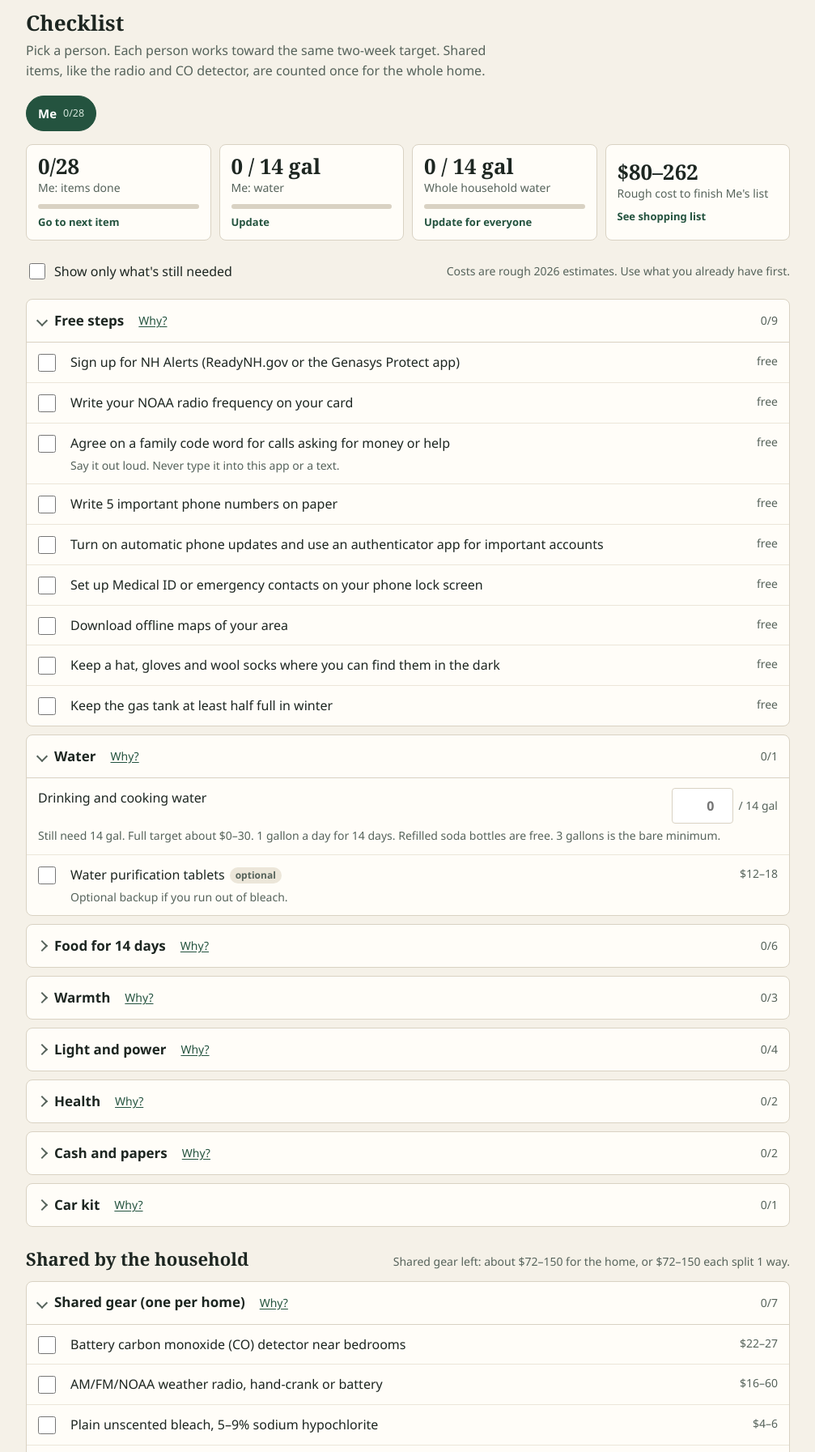
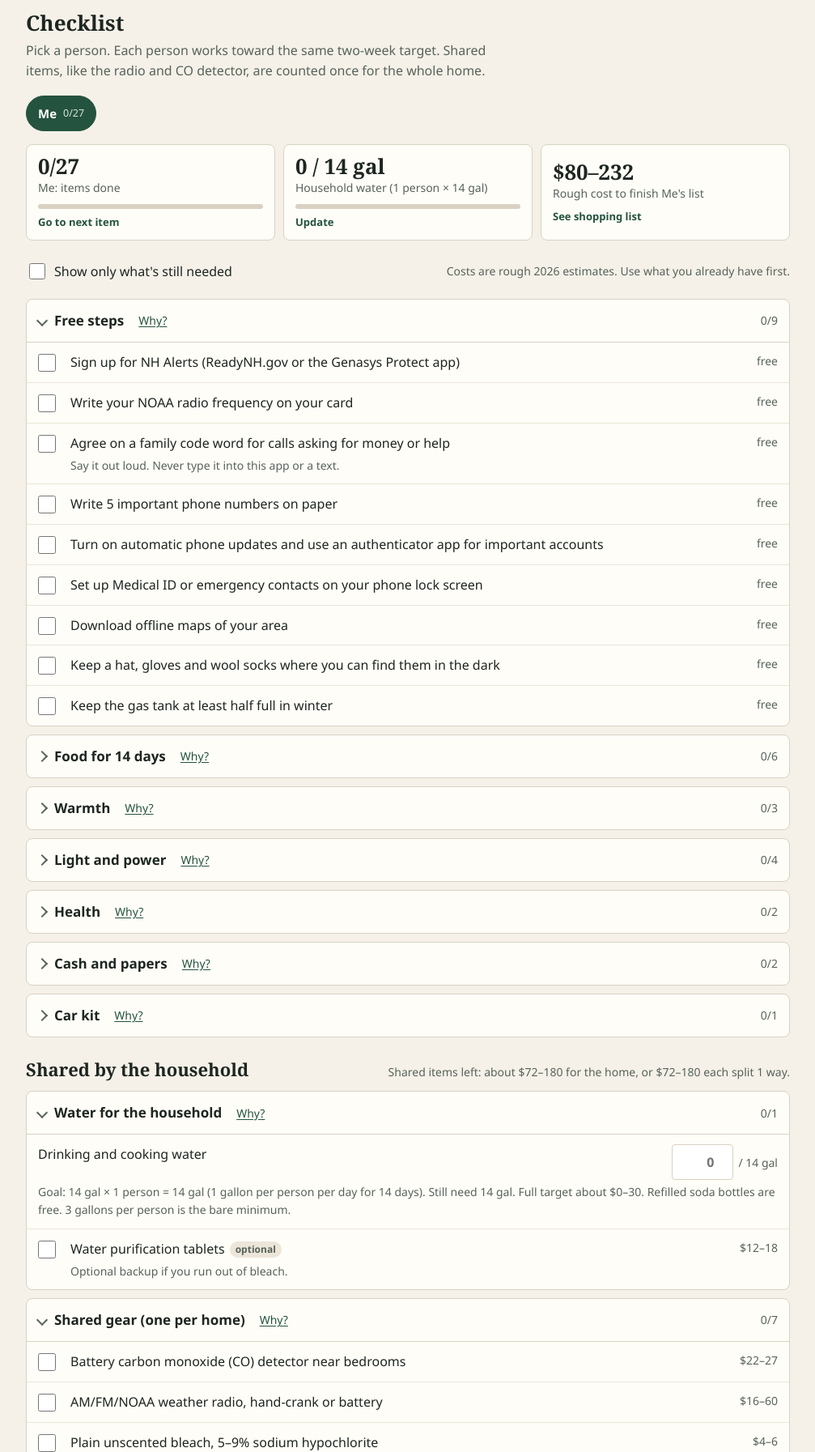
Before and after one commit to gnarklor/nh-winter-plan, a plain HTML site: page index.html in a window 1280 px wide. Shown: the part 840-2633 px from the top of the page at 81% size, without its empty margins (136-1143 px from the left). Drawn offline with Linux system fonts and the light colour scheme; a web font is replaced by a local one.

Commit message:
Track water as one household total scaled by people
Co-authored-by: Perplexity <noreply@perplexity.ai>

```diff
--- a/index.html
+++ b/index.html
@@ -426,13 +426,6 @@ footer{border-top:1px solid var(--line);padding:18px 0 30px;font-size:14px;color
   <p style="margin:0 0 16px">This clears everyone's progress and notes on this device. Download a backup first if you might want them later.</p>
   <div style="display:flex;gap:10px;justify-content:flex-end"><button class="btn" type="button" id="cancelReset">Cancel</button><button class="btn alarm" type="button" id="doReset">Clear everything</button></div>
 </dialog>
-<dialog id="waterDlg" aria-labelledby="h-water">
-  <h3 id="h-water" style="font-family:var(--display);font-size:20px;margin:0 0 4px">Household water</h3>
-  <p class="note" style="margin:0 0 8px">Type how many gallons each person has stored. The goal is 14 gallons each.</p>
-  <div id="waterRows"></div>
-  <p id="waterTotal" style="font-weight:600;margin:10px 0 0"></p>
-  <div style="display:flex;justify-content:flex-end;margin-top:12px"><button class="btn solid" type="button" id="closeWater">Done</button></div>
-</dialog>
 <dialog id="shareDlg">
   <h3 style="font-family:var(--display);font-size:20px;margin:0 0 8px">Send this to family</h3>
   <p style="margin:0 0 8px">Copy this message and paste it into a text or email.</p>
@@ -465,10 +458,6 @@ const PERSON=[
   ['maps','Download offline maps of your area'],
   ['spot','Keep a hat, gloves and wool socks where you can find them in the dark'],
   ['tank','Keep the gas tank at least half full in winter',{when:'driver'}]
- ]},
- {id:'water',title:'Water',why:'why-water',items:[
-  ['water','Drinking and cooking water',{q:14,unit:'gal',step:0.5,c:[0,30],note:'1 gallon a day for 14 days. Refilled soda bottles are free. 3 gallons is the bare minimum.'}],
-  ['tabs','Water purification tablets',{opt:true,c:[12,18],note:'Optional backup if you run out of bleach.'}]
  ]},
  {id:'food',title:'Food for 14 days',why:'why-food',items:[
   ['protein','Canned protein (tuna, chicken, beans, chili, soup)',{q:14,unit:'cans',step:1,c:[15,25]}],
@@ -503,6 +492,10 @@ const PERSON=[
  ]}
 ];
 const HOME=[
+ {id:'h-water',title:'Water for the household',why:'why-water',items:[
+  ['water','Drinking and cooking water',{q:14,per:true,unit:'gal',step:0.5,c:[0,30],note:'Refilled soda bottles are free. 3 gallons per person is the bare minimum.'}],
+  ['tabs','Water purification tablets',{opt:true,c:[12,18],note:'Optional backup if you run out of bleach.'}]
+ ]},
  {id:'h-gear',title:'Shared gear (one per home)',why:'why-warmth',items:[
   ['co','Battery carbon monoxide (CO) detector near bedrooms',{c:[22,27]}],
   ['radio','AM/FM/NOAA weather radio, hand-crank or battery',{c:[16,60]}],
@@ -552,6 +545,7 @@ function load(){
   try{if(!LS)throw 0;const raw=LS.getItem(KEY);S=raw?JSON.parse(raw):fresh();}catch(e){storageOK=false;S=fresh();}
   if(!S.people||!S.people.length)S.people=fresh().people;
   S.items=S.items||{};S.homeItems=S.homeItems||{};S.fields=S.fields||{};S.med=S.med||{};S.home=Object.assign(fresh().home,S.home||{});
+  if(S.homeItems.water===undefined){let w=0,t=false;Object.values(S.items).forEach(st=>{w+=Number(st.water)||0;if(st.tabs)t=true;delete st.water;delete st.tabs;});if(w)S.homeItems.water=w;if(t)S.homeItems.tabs=true;}
   if(!S.people.find(p=>p.id===S.active))S.active=S.people[0].id;
   try{LS.setItem(KEY+'-t','1');LS.removeItem(KEY+'-t');}catch(e){storageOK=false;}
   $('#storageWarn').hidden=storageOK;
@@ -562,7 +556,9 @@ function toast(m){const t=$('#toast');t.textContent=m;t.classList.add('show');cl
 
 function applies(o,p){if(!o||!o.when)return true;if(o.when==='driver')return !!p.driver;if(o.when==='meds')return !!p.meds;if(o.when==='well')return S.home.well==='well';return true;}
 function val(store,id){return store?store[id]:undefined;}
-function frac(o,v){if(o&&o.q){const n=Math.max(0,Number(v)||0);return Math.min(1,n/o.q);}return v?1:0;}
+const tq=o=>o.per?o.q*S.people.length:o.q;
+const cs=o=>o.per?[o.c[0]*S.people.length,o.c[1]*S.people.length]:o.c;
+function frac(o,v){if(o&&o.q){const n=Math.max(0,Number(v)||0);return Math.min(1,n/tq(o));}return v?1:0;}
 function personStore(p){return S.items[p.id]||(S.items[p.id]={});}
 function stats(p){
   const st=personStore(p);let total=0,done=0,lo=0,hi=0;
@@ -570,7 +566,7 @@ function stats(p){
     if(!(o&&o.opt)){total++;if(f>=1)done++;if(o&&o.c){lo+=o.c[0]*(1-f);hi+=o.c[1]*(1-f);}}}));
   return {total,done,lo,hi};
 }
-function homeStats(){let total=0,done=0,lo=0,hi=0;HOME.forEach(g=>g.items.forEach(([id,,o])=>{if(!applies(o))return;total++;const f=frac(o,S.homeItems[id]);if(f>=1)done++;if(o&&o.c){lo+=o.c[0]*(1-f);hi+=o.c[1]*(1-f);}}));return {total,done,lo,hi};}
+function homeStats(){let total=0,done=0,lo=0,hi=0;HOME.forEach(g=>g.items.forEach(([id,,o])=>{if(!applies(o)||(o&&o.opt))return;total++;const f=frac(o,S.homeItems[id]);if(f>=1)done++;if(o&&o.c){const c=cs(o);lo+=c[0]*(1-f);hi+=c[1]*(1-f);}}));return {total,done,lo,hi};}
 const money=(lo,hi)=>{lo=Math.round(lo);hi=Math.round(hi);if(hi<=0)return '$0';return lo===hi?'$'+lo:'$'+lo+'–'+hi;};
 
 function itemHTML(scope,id,label,o,v){
@@ -578,10 +574,10 @@ function itemHTML(scope,id,label,o,v){
   const tag=o.opt?'<span class="tag opt">optional</span>':'';
   const cost=o.c?'<span class="cost">'+(o.c[1]===0?'free':money(o.c[0],o.c[1]))+'</span>':'<span class="cost">free</span>';
   if(o.q){
-    const n=Number(v)||0,need=Math.max(0,o.q-n);
+    const n=Number(v)||0,T=tq(o),need=Math.max(0,T-n),C=o.c?cs(o):null,np=S.people.length;
     return `<div class="item qty${done?' done':''}" data-done="${done}"><div><span style="font-weight:500">${esc(label)}</span>${tag}</div>
-      <div class="qtybox"><input type="number" inputmode="decimal" min="0" step="${o.step||1}" value="${n||''}" placeholder="0" data-k="${key}" aria-label="${esc(label)}: how many you have"><span>/ ${o.q} ${esc(o.unit)}</span></div>
-      <div class="meta">${done?'Target met.':`Still need ${+need.toFixed(1)} ${esc(o.unit)}.`} ${o.c?'Full target about '+money(o.c[0],o.c[1])+'.':''} ${o.note?esc(o.note):''}</div></div>`;
+      <div class="qtybox"><input type="number" inputmode="decimal" min="0" step="${o.step||1}" value="${n||''}" placeholder="0" data-k="${key}" aria-label="${esc(label)}: how many you have"><span>/ ${T} ${esc(o.unit)}</span></div>
+      <div class="meta">${o.per?`Goal: ${o.q} ${esc(o.unit)} × ${np} ${np>1?'people':'person'} = ${T} ${esc(o.unit)} (1 gallon per person per day for 14 days). `:''}${done?'Target met.':`Still need ${+need.toFixed(1)} ${esc(o.unit)}.`} ${C?'Full target about '+money(C[0],C[1])+'.':''} ${o.note?esc(o.note):''}</div></div>`;
   }
   const inp='i-'+scope+'-'+id;
   return `<div class="item${done?' done':''}" data-done="${done}"><input type="checkbox" id="${inp}" data-k="${key}" ${done?'checked':''}>
@@ -598,21 +594,20 @@ function groupHTML(g,scope,store,p,openSet){
 function openGroups(){const s=new Set();document.querySelectorAll('details.group[open]').forEach(d=>s.add(d.dataset.g));return s;}
 let firstRender=true;
 function renderList(){
-  const os=firstRender?new Set(['free','water','h-gear']):openGroups();firstRender=false;
+  const os=firstRender?new Set(['free','h-water','h-gear']):openGroups();firstRender=false;
   const p=S.people.find(x=>x.id===S.active);
   $('#peopleChips').innerHTML=S.people.map(x=>{const s=stats(x);return `<button class="chip" type="button" data-person="${x.id}" aria-pressed="${x.id===S.active}">${esc(x.name||'Unnamed')} <small>${s.done}/${s.total}</small></button>`;}).join('');
-  const s=stats(p),hs=homeStats(),st=personStore(p),w=Number(st.water)||0;
-  const allW=S.people.reduce((a,x)=>a+(Number(personStore(x).water)||0),0),allT=14*S.people.length;
+  const s=stats(p),hs=homeStats(),st=personStore(p);
+  const allW=Number(S.homeItems.water)||0,allT=14*S.people.length;
   const pct=x=>Math.round(x*100);
   $('#stats').innerHTML=`
    <button type="button" class="stat" data-stat="next"><b>${s.done}/${s.total}</b><span>${esc(p.name||'This person')}: items done</span><div class="bar"><i style="width:${pct(s.done/s.total)}%"></i></div><span class="go">${s.done<s.total?'Go to next item':'All done'}</span></button>
-   <button type="button" class="stat" data-stat="water"><b>${+w.toFixed(1)} / 14 gal</b><span>${esc(p.name||'This person')}: water</span><div class="bar"><i style="width:${pct(Math.min(1,w/14))}%"></i></div><span class="go">Update</span></button>
-   <button type="button" class="stat" data-stat="allwater"><b>${+allW.toFixed(1)} / ${allT} gal</b><span>Whole household water</span><div class="bar"><i style="width:${pct(Math.min(1,allW/allT))}%"></i></div><span class="go">Update for everyone</span></button>
+   <button type="button" class="stat" data-stat="water"><b>${+allW.toFixed(1)} / ${allT} gal</b><span>Household water (${S.people.length} ${S.people.length>1?'people':'person'} × 14 gal)</span><div class="bar"><i style="width:${pct(Math.min(1,allW/allT))}%"></i></div><span class="go">Update</span></button>
    <button type="button" class="stat" data-stat="shop"><b>${money(s.lo,s.hi)}</b><span>Rough cost to finish ${esc(p.name||'this person')}'s list</span><span class="go">See shopping list</span></button>`;
   $('#costNote').textContent='Costs are rough 2026 estimates. Use what you already have first.';
   $('#personGroups').innerHTML=PERSON.map(g=>groupHTML(g,'p',st,p,os)).join('');
   const n=S.people.length;
-  $('#homeShare').textContent=`Shared gear left: about ${money(hs.lo,hs.hi)} for the home, or ${money(hs.lo/n,hs.hi/n)} each split ${n} way${n>1?'s':''}.`;
+  $('#homeShare').textContent=`Shared items left: about ${money(hs.lo,hs.hi)} for the home, or ${money(hs.lo/n,hs.hi/n)} each split ${n} way${n>1?'s':''}.`;
   $('#homeGroups').innerHTML=HOME.map(g=>groupHTML(g,'h',S.homeItems,p,os)).join('');
   $('#onlyMissing').checked=!!S.onlyMissing;
 }
@@ -706,7 +701,7 @@ function renderPaper(){
     list.forEach(p=>{const st=personStore(p);const rows=[];PERSON.forEach(g=>g.items.forEach(([id,l,o])=>{if(!applies(o,p))return;const v=st[id],f=frac(o,v);if(f>=1||(o&&o.opt))return;
       const need=o&&o.q?`${+(o.q-(Number(v)||0)).toFixed(1)} ${o.unit}`:'';const c=o&&o.c?money(o.c[0]*(1-f),o.c[1]*(1-f)):'free';rows.push(`<tr><td>☐</td><td>${esc(l)}</td><td class="n">${esc(need)}</td><td class="n">${c}</td></tr>`);}));
       const s=stats(p);html+=`<div class="pcard"><h3>${esc(p.name||'Unnamed')}: still needed</h3><p class="note" style="margin:0 0 6px">About ${money(s.lo,s.hi)} total. Buy a little each trip.</p>${rows.length?`<table class="t"><thead><tr><th></th><th>Item</th><th>Amount</th><th>Cost</th></tr></thead><tbody>${rows.join('')}</tbody></table>`:'<p>Everything is done.</p>'}</div>`;});
-    const hr=[];HOME.forEach(g=>g.items.forEach(([id,l,o])=>{if(!applies(o))return;if(frac(o,S.homeItems[id])>=1)return;hr.push(`<tr><td>☐</td><td>${esc(l)}</td><td class="n">${o&&o.c?money(o.c[0],o.c[1]):'free'}</td></tr>`);}));
+    const hr=[];HOME.forEach(g=>g.items.forEach(([id,l,o])=>{if(!applies(o))return;if(frac(o,S.homeItems[id])>=1)return;if(o&&o.opt)return;const f=frac(o,S.homeItems[id]),C=o&&o.c?cs(o):null;const need=o&&o.q?` (${+(tq(o)-(Number(S.homeItems[id])||0)).toFixed(1)} ${o.unit} more)`:'';hr.push(`<tr><td>☐</td><td>${esc(l)}${esc(need)}</td><td class="n">${C?money(C[0]*(1-f),C[1]*(1-f)):'free'}</td></tr>`);}));
     html+=`<div class="pcard"><h3>For the whole home</h3>${hr.length?`<table class="t"><tbody>${hr.join('')}</tbody></table>`:'<p>Everything is done.</p>'}</div>`;
     $('#paper').innerHTML=html;
   }
@@ -779,17 +774,8 @@ function goToItem(sel){
   const row=el.closest('.item')||el;row.scrollIntoView({behavior:'smooth',block:'center'});
   setTimeout(()=>{el.focus({preventScroll:true});flash(row);},350);
 }
-function renderWaterRows(){
-  $('#waterRows').innerHTML=S.people.map(p=>{const v=Number(personStore(p).water)||0;return `<div class="wrow"><label for="w-${p.id}">${esc(p.name||'Unnamed')}</label><div class="qtybox"><input type="number" inputmode="decimal" min="0" step="0.5" id="w-${p.id}" data-water="${p.id}" value="${v||''}" placeholder="0"><span>/ 14 gal</span></div></div>`;}).join('');
-  updateWaterTotal();
-}
-function updateWaterTotal(){const t=S.people.reduce((a,x)=>a+(Number(personStore(x).water)||0),0),g=14*S.people.length;$('#waterTotal').textContent=`Total: ${+t.toFixed(1)} of ${g} gallons`+(t>=g?'. Goal met.':`. ${+(g-t).toFixed(1)} gallons to go.`);}
-$('#waterRows').addEventListener('input',e=>{const id=e.target.dataset.water;if(!id)return;personStore(S.people.find(p=>p.id===id)).water=Math.max(0,Number(e.target.value)||0);save();updateWaterTotal();});
-$('#closeWater').addEventListener('click',()=>$('#waterDlg').close());
-$('#waterDlg').addEventListener('close',renderList);
 function statClick(k){
-  if(k==='water'){if(S.onlyMissing){S.onlyMissing=false;save();renderList();}goToItem('input[data-k="p:water"]');}
-  else if(k==='allwater'){renderWaterRows();const d=$('#waterDlg');if(d.showModal)d.showModal();else d.setAttribute('open','');const f=d.querySelector('input');if(f)f.focus();}
+  if(k==='water'){if(S.onlyMissing){S.onlyMissing=false;save();renderList();}goToItem('input[data-k="h:water"]');}
   else if(k==='next'){const p=S.people.find(x=>x.id===S.active),st=personStore(p);let tgt=null;
     PERSON.some(g=>g.items.some(([id,,o])=>{if(!applies(o,p)||(o&&o.opt))return false;if(frac(o,st[id])<1){tgt=id;return true;}return false;}));
     if(!tgt){toast('Everything on this list is done.');return;}goToItem(`[data-k="p:${tgt}"]`);}
--- a/sw.js
+++ b/sw.js
@@ -1,5 +1,5 @@
 // Keeps the app working offline after the first visit.
-const CACHE='winter-plan-v5';
+const CACHE='winter-plan-v6';
 const FILES=['./','./index.html','./manifest.webmanifest','./icon-192.png','./icon-512.png','./apple-touch-icon.png'];
 self.addEventListener('install',e=>{e.waitUntil(caches.open(CACHE).then(c=>c.addAll(FILES)).then(()=>self.skipWaiting()));});
 self.addEventListener('activate',e=>{e.waitUntil(caches.keys().then(ks=>Promise.all(ks.filter(k=>k!==CACHE).map(k=>caches.delete(k)))).then(()=>self.clients.claim()));});
```
